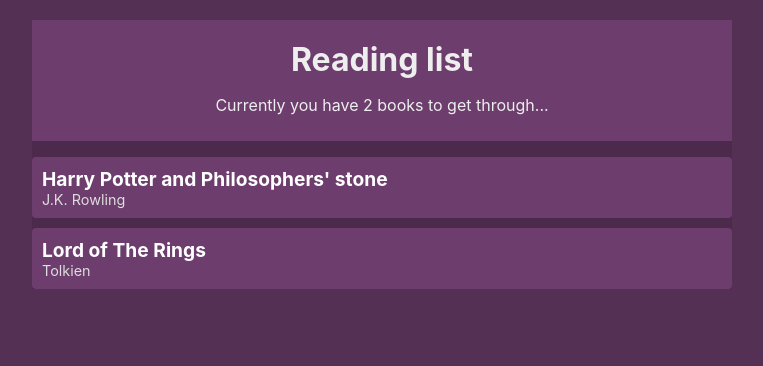
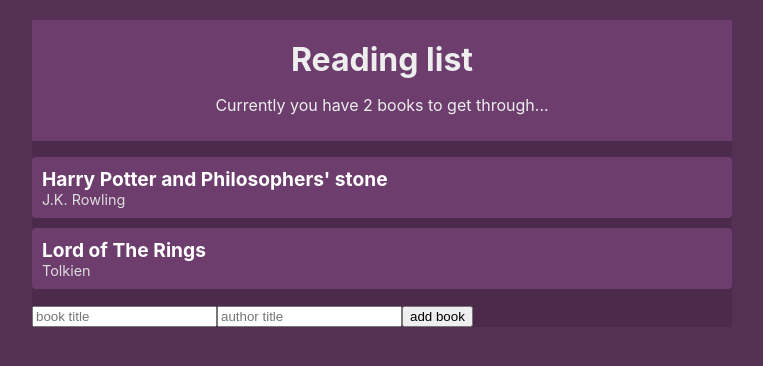
Before and after one commit to Duckjaniels/React_context_hooks, a React (Create React App) app in the folder booklist/: page / in a window 1280 px wide. Shown: the top 366 px of the page, without its empty margins (258-1021 px from the left). Built offline with nearby package versions, Linux system fonts and the light colour scheme.

Commit message:
BookForm component that add Books to list

```diff
--- a/booklist/src/App.js
+++ b/booklist/src/App.js
@@ -1,6 +1,7 @@
 import BookContextProvider from "./contexts/BookContext";
 import NavBar from "./components/NavBar";
 import BookList from "./components/BookList";
+import NewBookFrom from "./components/BookForm";
 
 function App() {
   return (
@@ -8,6 +9,7 @@
       <BookContextProvider>
         <NavBar />
         <BookList />
+        <NewBookFrom />
       </BookContextProvider>
     </div>
   );
--- a/booklist/src/components/BookForm.js
+++ b/booklist/src/components/BookForm.js
@@ -0,0 +1,29 @@
+import React, { useContext, useState } from "react";
+import { BookContext } from "../contexts/BookContext";
+
+const NewBookFrom = () => {
+  const { addBook } = useContext(BookContext);
+  const [title, setTitle] = useState("");
+  const [author, setAuthor] = useState("");
+  const [handleSubmit] = useState();
+  return (
+    <form onSubmit={handleSubmit}>
+      <input
+        type="text"
+        placeholder="book title"
+        value={title}
+        onChange={(e) => setTitle(e.target.value)}
+        required
+      />
+      <input
+        type="text"
+        placeholder="author title"
+        value={author}
+        onChange={(e) => setAuthor(e.target.value)}
+        required
+      />
+      <input type="submit" value="add book" />
+    </form>
+  );
+};
+export default NewBookFrom;
```
